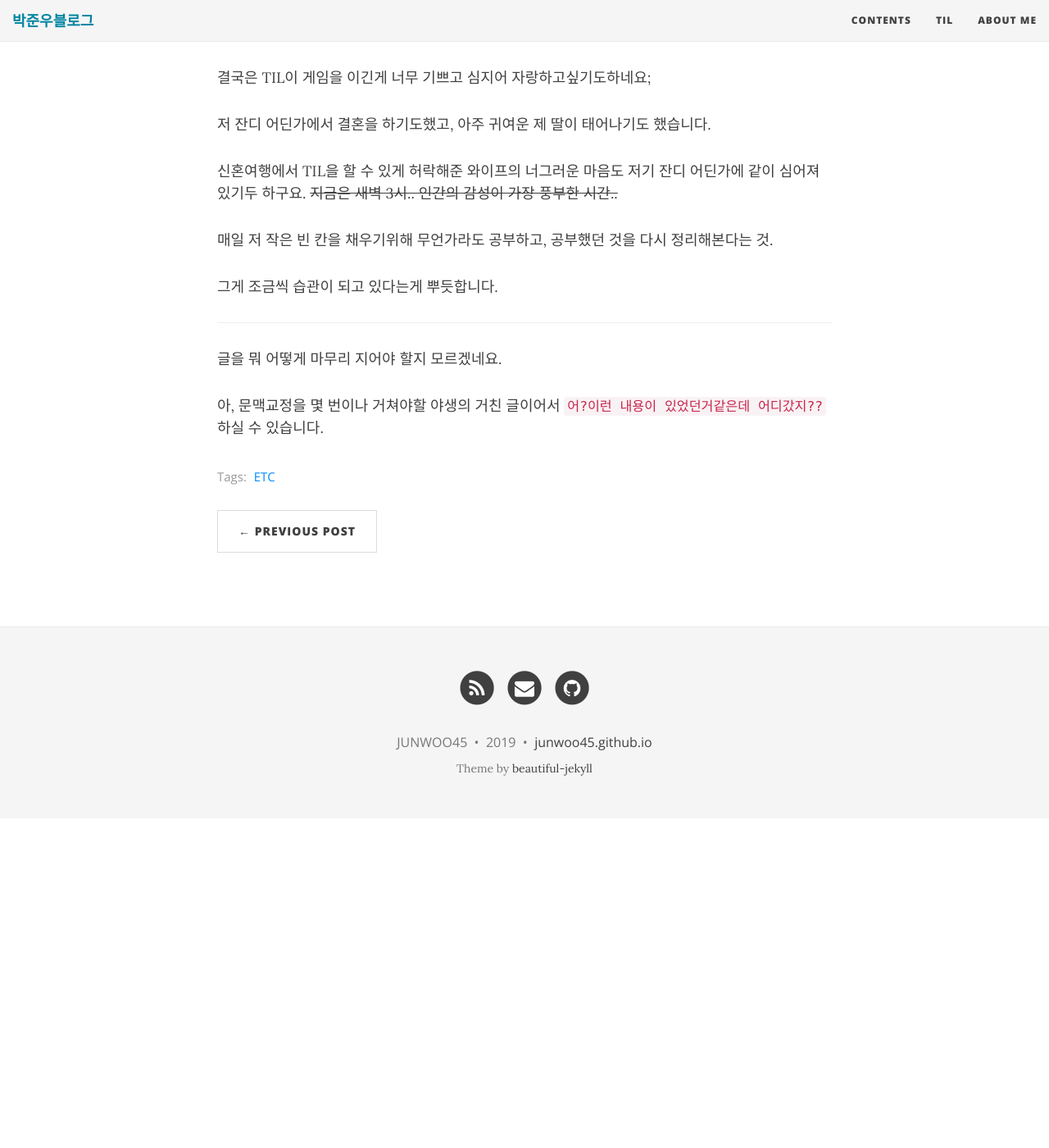
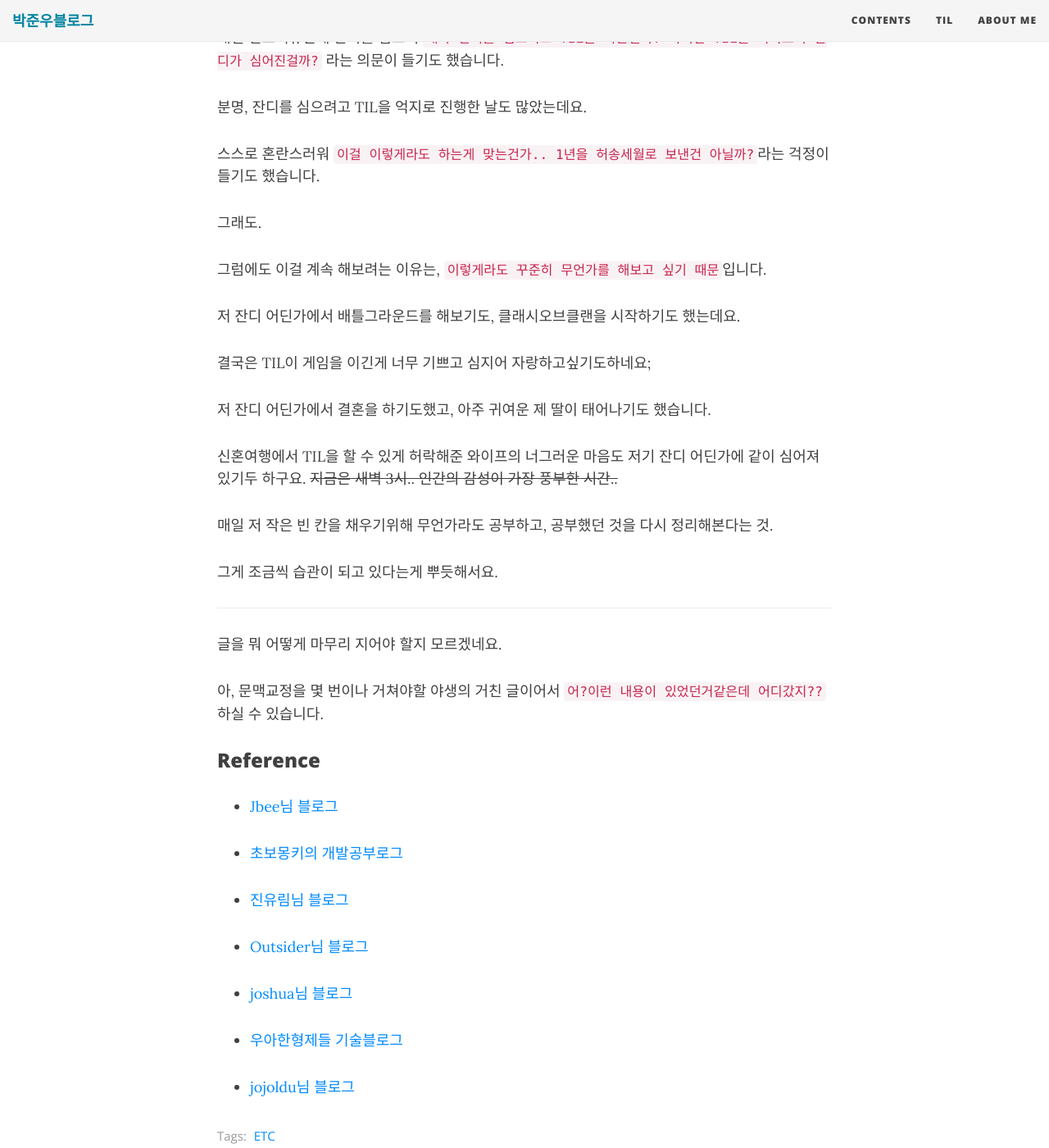
Before and after one commit to JUNWOO45/junwoo45.github.io.archived, a Jekyll site: the page built from _posts/2019-09-10-til_후기.md, in a window 1280 px wide and 1400 px high, scrolled down 5449 px. Shown: the whole window at 82% size. Built offline with Jekyll 4.4.1, drawn with Linux system fonts in a browser that asks for light colours; nearby versions of some CDN libraries; before the commit the page ends 6447 px from its top, so only the background shows below that; some of the changed text lies outside the part shown.

Commit message:
TIL 회고 포스팅 수정 및 레퍼런스 추가

```diff
--- a/_posts/2019-09-10-til_후기.md
+++ b/_posts/2019-09-10-til_후기.md
@@ -19,7 +19,7 @@ comments: true
 
 ![til5](../img/til5.png)
 
-<small>짜잔! 매우 옅은 커밋의 흔적 하하하!</small>
+<small><center>짜잔! 매우 옅은 커밋의 흔적 하하하!</center></small>
 
 이미 기존의 TIL이나 일일커밋에 관한 좋은 글들이 너무 많아서 `어떤 내용을 써봐야하나..`  생각하며 키보드에 손 올린 채 몇 분이나 생각해봤는데 딱히 `이거다!` 하는 게 없었습니다(...)
 
@@ -29,9 +29,13 @@ comments: true
 
 이 글이 이제 막 TIL이나 일일커밋을 시작하신 분들이나, 시작하시려는 분들에게도 조금이나마 도움이 되었으면 좋겠습니다.
 
-------
+<br />
+
+
 
 ## 자극받아 시작하기
+
+---
 
 저는 Jbee님의 [나는 어떻게 개발 공부를 했나, 2편](https://jbee.io/essay/how_do_i_study_2/) 을 보고 TIL을 시작했습니다.
 
@@ -43,7 +47,7 @@ comments: true
 
 저도 저 문장을 보고 자신감을 얻어서 저장소를 만들었습니다.
 
-
+<br />
 
 제가 다음으로 자극을 받았던 글은 초보몽키님의 [6개월간의 TIL 회고](https://wayhome25.github.io/til/2017/08/14/TIL-for-6-months/) 입니다.
 
@@ -51,7 +55,7 @@ comments: true
 
 초보몽키님은 정말 섬세하고 꾸준하게 TIL을 진행하며 기록을 남기셨는데요. TIL을 통해 면접기회를 얻고 덕분에 신입 개발자로서 일을 시작하게 되었다는 말에 `동기부여`를 받았습니다.
 
-
+<br />
 
 더불어, 초보몽키님과 더불어 TIL이라고 검색하면 연관검색어에 뜨는 진유림님 블로그.
 
@@ -64,6 +68,8 @@ comments: true
 
 
 ## 넌 아직 멀었어
+
+---
 
 Outsider's Dev Story는 정말 보물단지 블로그입니다. 글 하나하나에 깊은 내공이 느껴지는..
 
@@ -81,7 +87,7 @@ Outsider님도 [일일커밋에 관한 포스팅](https://blog.outsider.ne.kr/11
 
 ![til2](../img/til3.png)
 
-<small>outsider님은 mocha 메인테이너 이시기도 하다</small>.
+<small><center>outsider님은 mocha 메인테이너 이시기도 하다</center></small>.
 
 outsider님의 일일커밋 포스팅을 보며 너무 지식의 습득에만 한정된 TIL이 아닌, 현장감있는 코딩 그 자체에 집중해야함을 느껴 반성하는 계기가 되었습니다.
 
@@ -107,7 +113,7 @@ jojoldu님은 많은 분들이 알고계시는 [주니어 개발자 채용 정
 
 ![til4](../img/til4.png)
 
-<small>무려 2016년부터 지금까지 일일커밋을 진행중이신 jojoldu님. 정말 대단하시다.</small>
+<small><center>무려 2016년부터 지금까지 일일커밋을 진행중이신 jojoldu님. 정말 대단하시다.</center></small>
 
 jojoldu님의 포스팅에 이런 내용이 있습니다.
 
@@ -131,6 +137,8 @@ jojoldu님의 포스팅에 이런 내용이 있습니다.
 
 ## 그래서 앞으론?
 
+---
+
 ![til5](../img/til5.png)
 
 계속 해보려합니다.
@@ -143,9 +151,9 @@ jojoldu님의 포스팅에 이런 내용이 있습니다.
 
 그래서 반성의 일환으로 TIL에서 일일커밋으로 방향을 조금 전환해보려합니다.
 
-TIL은 `지식정리`의 느낌이 강한 반면, 일일커밋은 왠지 모르게 `코드 위의 전투적인 느낌`이 강해서요. ~~저는 강해지고 싶습니다.~~
+TIL은 `지식정리`의 느낌이 강한 반면, 일일커밋은 왠지 모르게 `코드 위의 전투적인 느낌`이 강해서요. ~~저는 강해질겁니다.~~
 
-
+<br />
 
 매일 컨트리뷰션에 잔디를 심으며 `내가 잔디를 심으려고 TIL을 하는걸까? 아니면 TIL을 하다보니 잔디가 심어진걸까?` 라는 의문이 들기도 했습니다.
 
@@ -153,7 +161,9 @@ TIL은 `지식정리`의 느낌이 강한 반면, 일일커밋은 왠지 모르
 
 스스로 혼란스러워 `이걸 이렇게라도 하는게 맞는건가.. 1년을 허송세월로 보낸건 아닐까?`라는 걱정이 들기도 했습니다.
 
-그래도. 그럼에도 이걸 계속 해보려는 이유는, `이렇게라도 꾸준히 무언가를 해보고 싶기 때문`입니다.
+그래도.
+
+그럼에도 이걸 계속 해보려는 이유는, `이렇게라도 꾸준히 무언가를 해보고 싶기 때문`입니다.
 
 저 잔디 어딘가에서 배틀그라운드를 해보기도, 클래시오브클랜을 시작하기도 했는데요.
 
@@ -165,7 +175,7 @@ TIL은 `지식정리`의 느낌이 강한 반면, 일일커밋은 왠지 모르
 
 매일 저 작은 빈 칸을 채우기위해 무언가라도 공부하고, 공부했던 것을 다시 정리해본다는 것.
 
-그게 조금씩 습관이 되고 있다는게 뿌듯합니다.
+그게 조금씩 습관이 되고 있다는게 뿌듯해서요.
 
 
 
@@ -174,3 +184,21 @@ TIL은 `지식정리`의 느낌이 강한 반면, 일일커밋은 왠지 모르
 글을 뭐 어떻게 마무리 지어야 할지 모르겠네요.
 
 아, 문맥교정을 몇 번이나 거쳐야할 야생의 거친 글이어서 `어?이런 내용이 있었던거같은데 어디갔지??` 하실 수 있습니다.
+
+
+
+### Reference
+
+- [Jbee님 블로그](https://jbee.io/essay/how_do_i_study_2/)
+
+- [초보몽키의 개발공부로그](https://wayhome25.github.io/til/2017/08/14/TIL-for-6-months/)
+
+- [진유림님 블로그](https://milooy.wordpress.com/2016/07/02/daily-commit-1-year/)
+
+- [Outsider님 블로그](https://blog.outsider.ne.kr/1141)
+
+- [joshua님 블로그]([http://blog.devjoshua.me/2017/12/28/171228-2017%EB%85%84%ED%9A%8C%EA%B3%A0/](http://blog.devjoshua.me/2017/12/28/171228-2017년회고/))
+
+- [우아한형제들 기술블로그](http://woowabros.github.io/experience/2017/12/11/how-to-study.html)
+
+- [jojoldu님 블로그](https://jojoldu.tistory.com/402)
```
